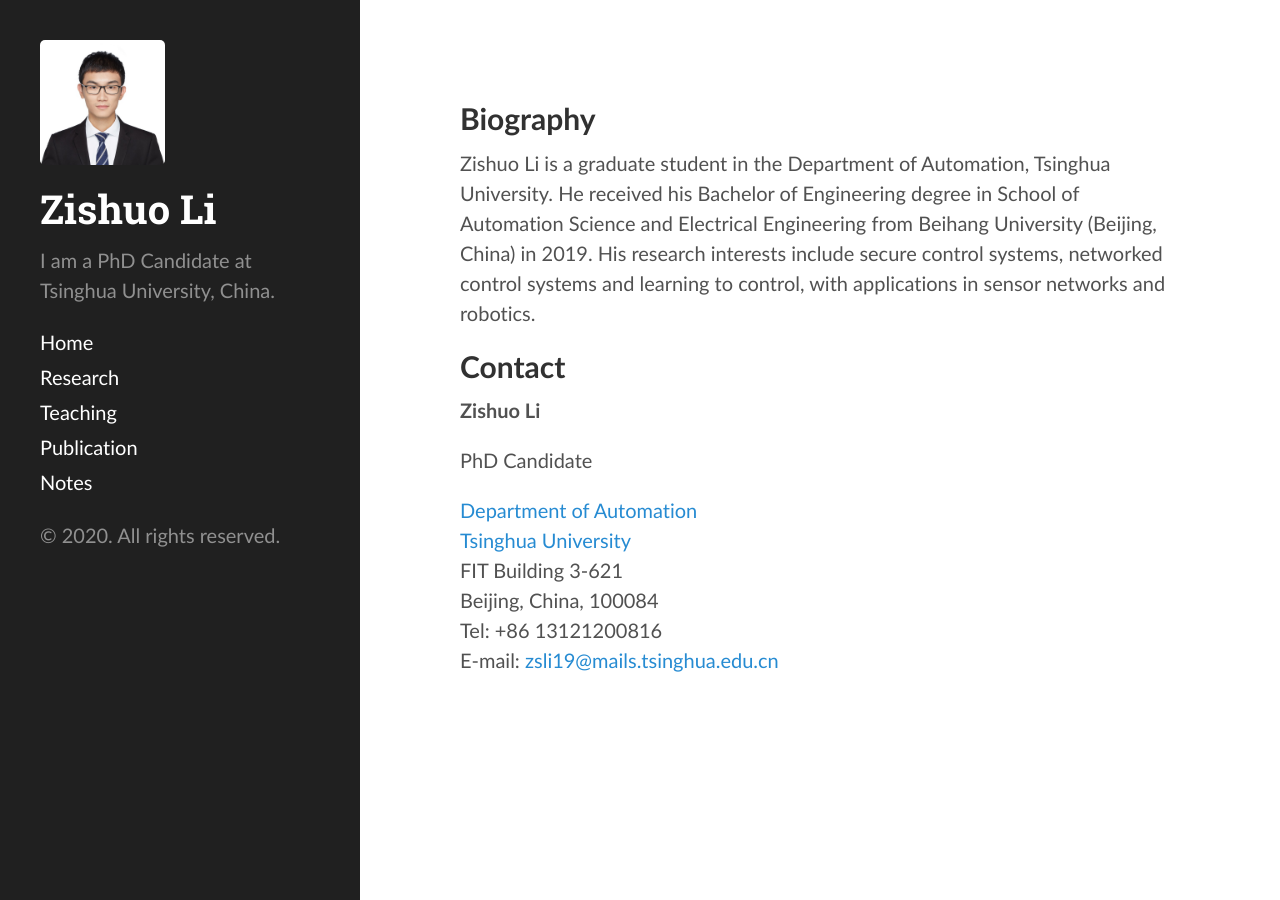
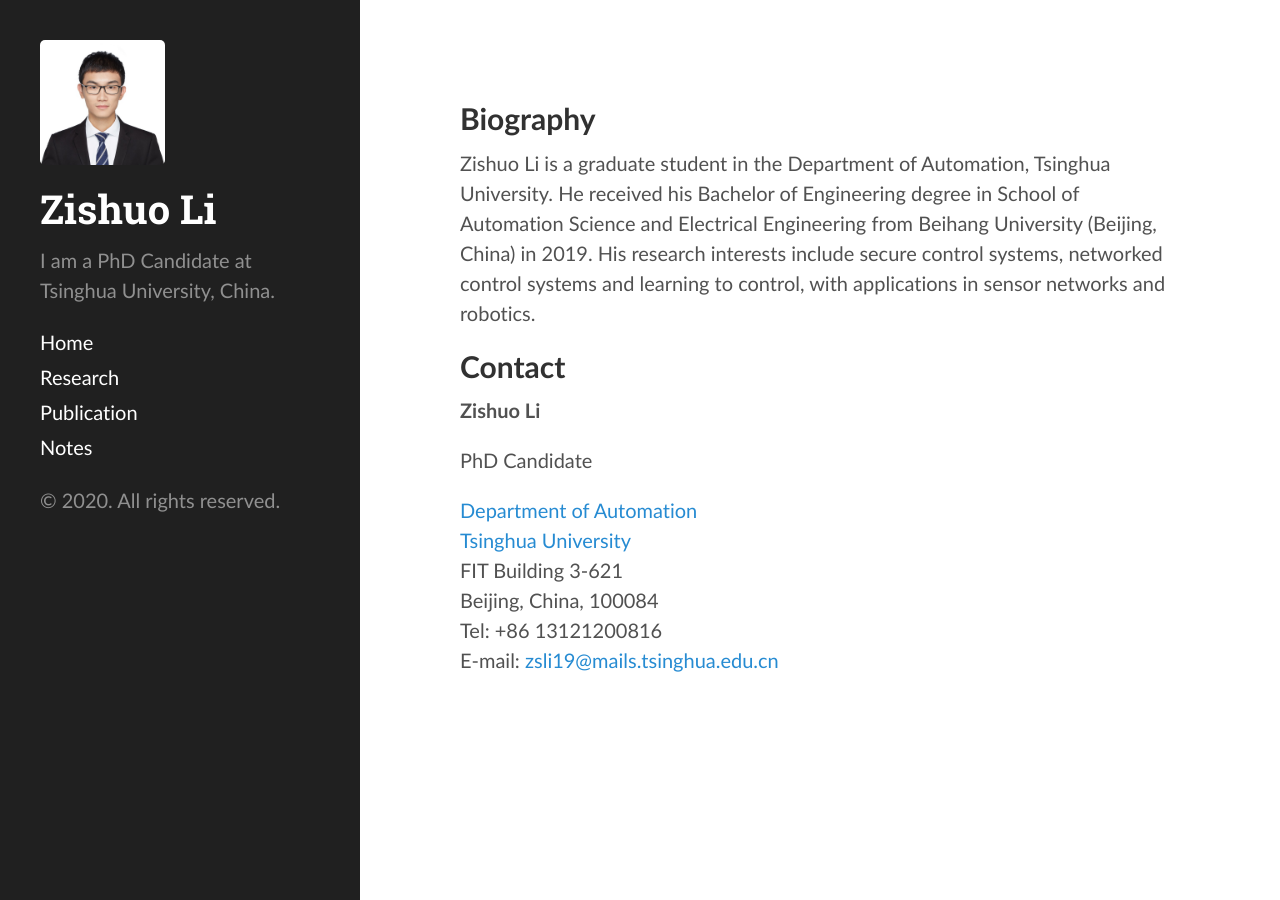
Before and after one commit to zs-li-zz/zs-li.github.io, a Jekyll site: the page built from index.html, in a window 1280 px wide. Built offline with Jekyll 4.4.1, drawn with Linux system fonts in a browser that asks for light colours; nearby versions of some CDN libraries.

Commit message:
delete teaching page

```diff
--- a/_config.yml
+++ b/_config.yml
@@ -21,8 +21,6 @@ paginate_path:    "/notes/page:num"
 pages_list:
   - name: Research
     loc: /research.html
-  - name: Teaching
-    loc: /teaching.html
   - name: Publication
     loc: /publication.html
   - name: Notes
```
